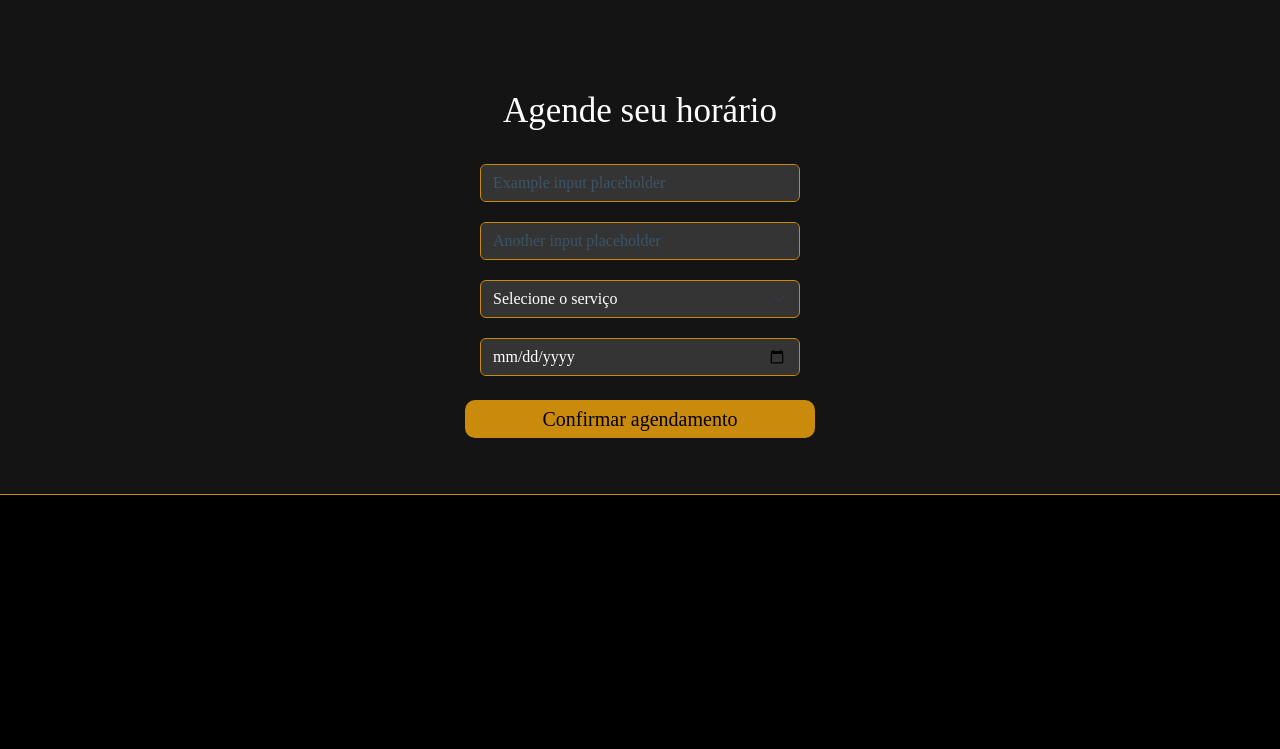
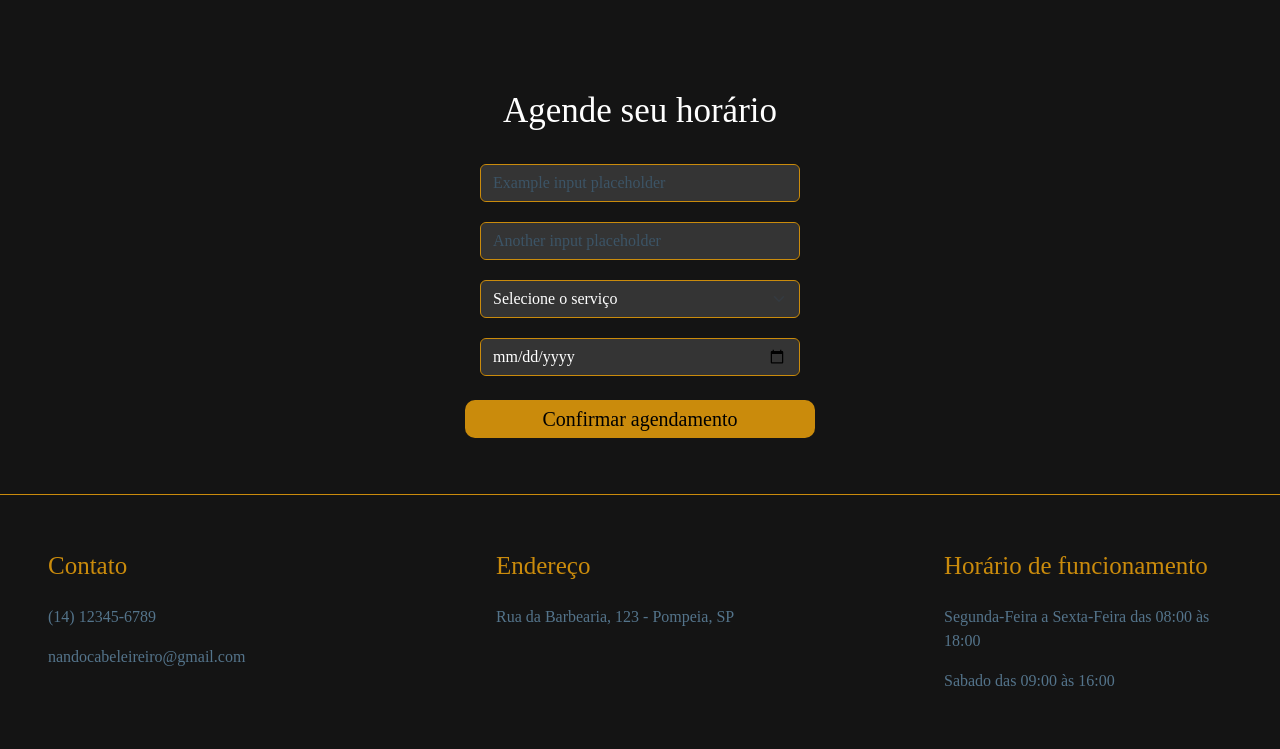
Before and after one commit to Lebron057/landing-page-barbeiro, a plain HTML site: page index.html in a window 1280 px wide. Shown: the part 1844-2593 px from the top of the page. Before the commit the page ends 2339 px from the top, so only its background shows below. Drawn offline with nearby package versions, Linux system fonts and the light colour scheme.

Commit message:
Finalização do footer

```diff
--- a/index.html
+++ b/index.html
@@ -12,6 +12,7 @@
     <!--link js bootstrap-->
     <script src="https://cdn.jsdelivr.net/npm/bootstrap@5.3.5/dist/js/bootstrap.bundle.min.js" integrity="sha384-k6d4wzSIapyDyv1kpU366/PK5hCdSbCRGRCMv+eplOQJWyd1fbcAu9OCUj5zNLiq" crossorigin="anonymous"></script>
 </head>
+
 <body>
     <header>
         <!--Não encontrei outra forma de trocar o fundo sem ser inline-->
@@ -161,7 +162,36 @@
     </main>
 
     <footer>
+      <section class="sect-rodape">
+        <div class="cards-rodape">
 
+          <div class="card-rodape" style="width: 18rem;">
+            <div class="card-body">
+              <h5>Contato</h5>
+              <p>(14) 12345-6789</p>
+              <p>nandocabeleireiro@gmail.com</p>
+            </div>
+          </div>
+
+          <div class="card-rodape" style="width: 18rem;">
+            <div class="card-body">
+              <h5>Endereço</h5>
+              <p>Rua da Barbearia, 123 - Pompeia, SP</p>
+            </div>
+          </div>
+
+          <div class="card-rodape" style="width: 18rem;">
+            <div class="card-body">
+              <h5>Horário de funcionamento</h5>
+              <p>Segunda-Feira a Sexta-Feira das 08:00 às 18:00</p>
+              <p>Sabado das 09:00 às 16:00</p>
+
+            </div>
+          </div>
+
+        </div>
+      </section>
     </footer>
+
 </body>
 </html>
--- a/styles.css
+++ b/styles.css
@@ -188,3 +188,27 @@ h6 {
     margin: 0;
     width: 100%;
 }
+
+.sect-rodape {
+    background-color: var(--cinzaFundoEscuro);
+    display: flex;
+    align-items: center;
+    text-align: center;
+    padding: 2rem;
+    justify-content: center;
+}
+
+.cards-rodape {
+    display: flex;
+    flex-wrap: wrap;
+    align-items: start;
+    padding: 0.5rem;
+    padding-inline: 0 ;
+    justify-content: center;
+    gap: 10rem;
+}
+
+.card-rodape {
+    text-align: start;
+    color: #54748B;
+}
```
